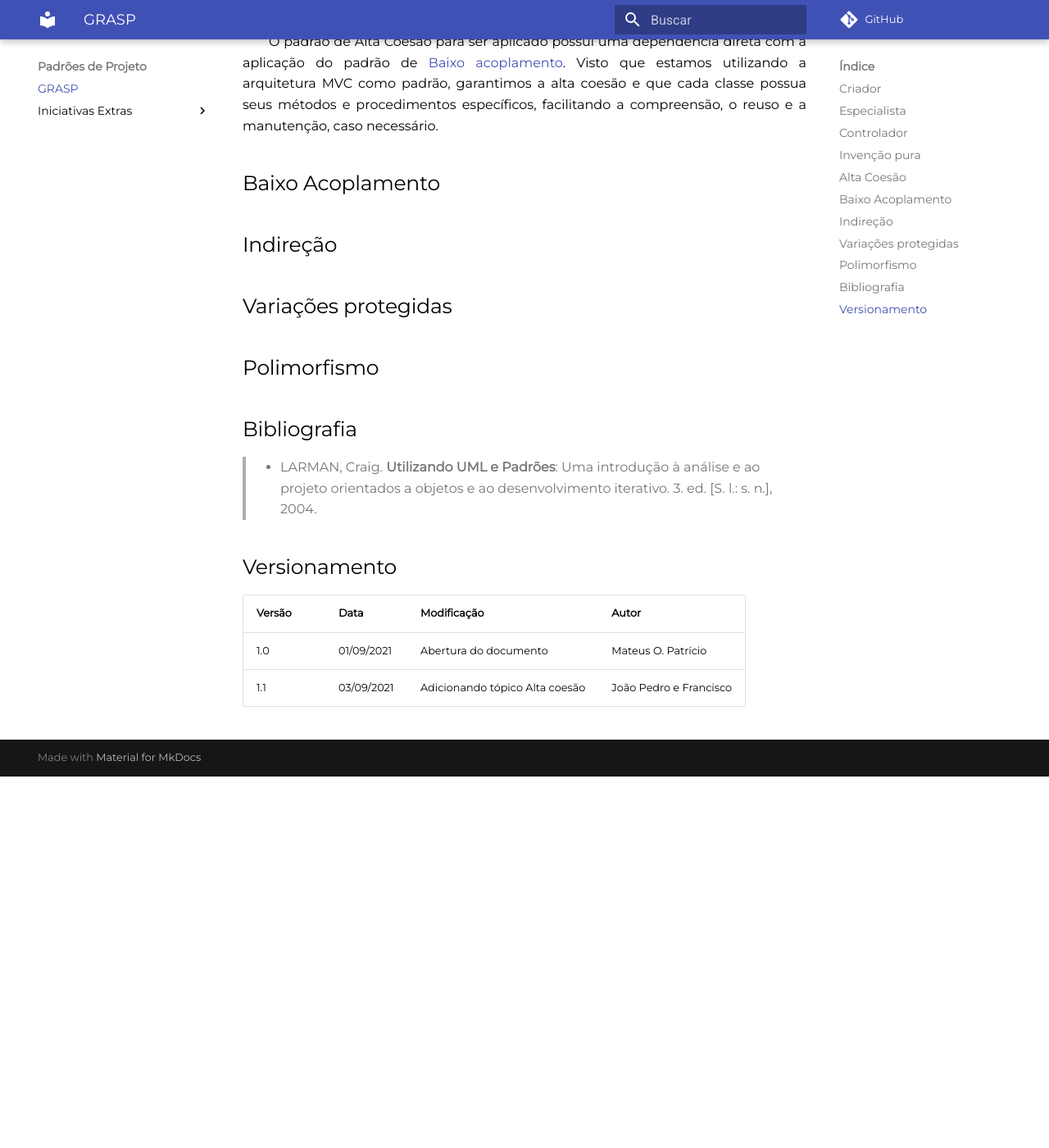
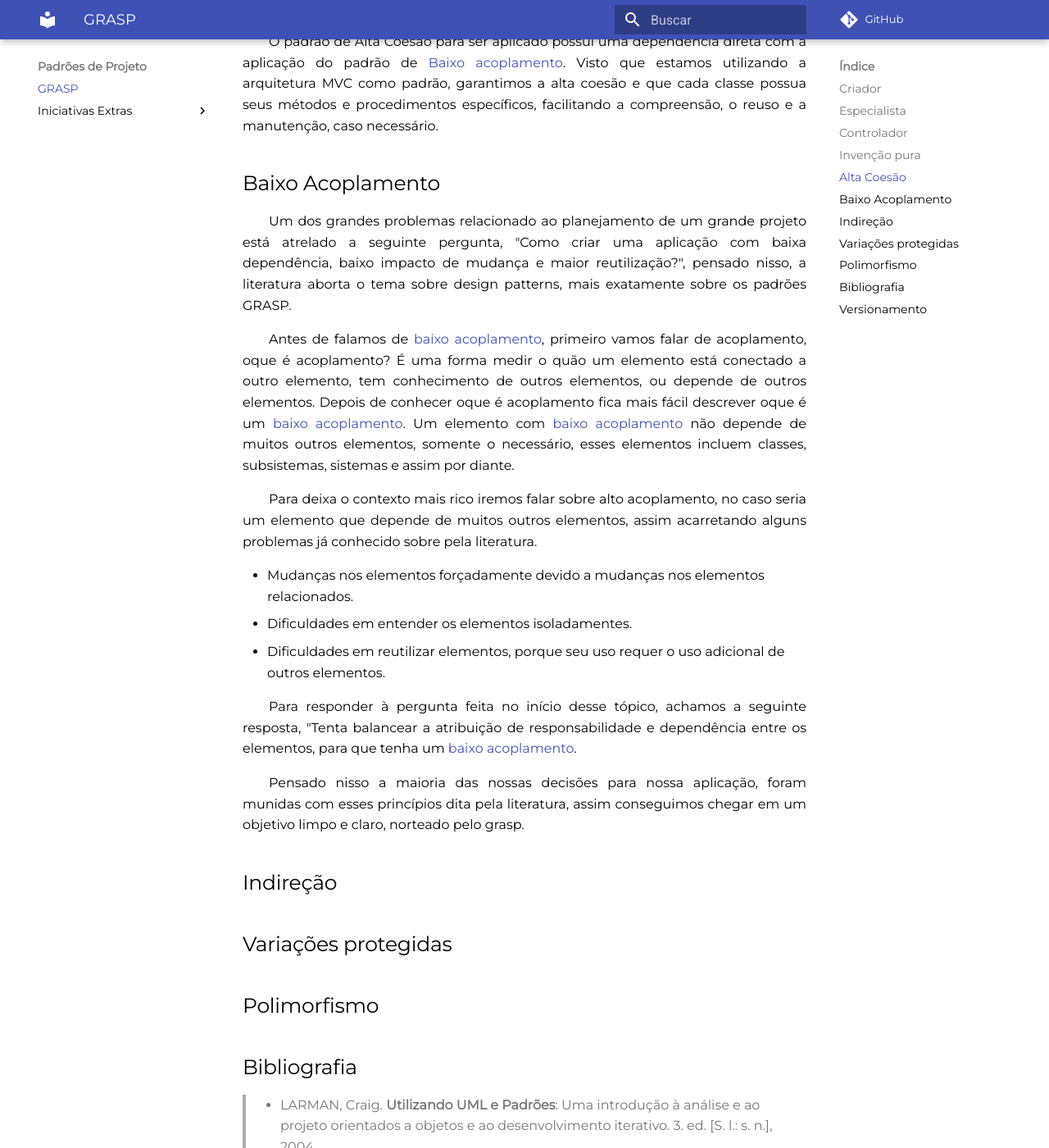
Before and after one commit to UnBArqDsw2021-1/2021.1_G6_Curumim, an MkDocs documentation site: the page built from docs/padroes-de-projeto/grasp.md, in a window 1280 px wide and 1400 px high, scrolled down 1089 px. Shown: the whole window at 82% size. Built offline with MkDocs 1.6.1 and Material for MkDocs 9.7.7, drawn with Linux system fonts in a browser that asks for light colours; comment, search, counter and statistics services are not loaded; before the commit the page ends 2036 px from its top, so only the background shows below that; some of the changed text lies outside the part shown.

Commit message:
doc(#131) Adicionando tópico de baixo acoplamento

```diff
--- a/docs/padroes-de-projeto/grasp.md
+++ b/docs/padroes-de-projeto/grasp.md
@@ -24,6 +24,20 @@ Padrões GRASP são uma ajuda na hora de entender como desenhar um software orie
 
 ## Baixo Acoplamento
 
+&emsp;&emsp;Um dos grandes problemas relacionado ao planejamento de um grande projeto está atrelado a seguinte pergunta, "Como criar uma aplicação com baixa dependência, baixo impacto de mudança e maior reutilização?", pensado nisso, a literatura aborta o tema sobre design patterns, mais exatamente sobre os padrões GRASP.
+
+&emsp;&emsp;Antes de falamos de [baixo acoplamento](#baixo-acoplamento), primeiro vamos falar de acoplamento, oque é acoplamento? É uma forma medir o quão um elemento está conectado a outro elemento, tem conhecimento de outros elementos, ou depende de outros elementos. Depois de conhecer  oque é acoplamento fica mais fácil descrever oque é um [baixo acoplamento](#baixo-acoplamento). Um elemento com [baixo acoplamento](#baixo-acoplamento) não depende de muitos outros elementos, somente o necessário, esses elementos incluem classes, subsistemas, sistemas e assim por diante.
+
+&emsp;&emsp;Para deixa o contexto mais rico iremos falar sobre alto acoplamento, no  caso seria um elemento que depende de muitos outros elementos, assim acarretando alguns problemas já conhecido sobre pela literatura.
+
+* Mudanças nos elementos forçadamente devido a mudanças nos elementos relacionados.
+* Dificuldades em entender os elementos isoladamentes.
+* Dificuldades em reutilizar elementos, porque seu uso requer o uso adicional de outros elementos.
+
+&emsp;&emsp;Para responder à pergunta feita no início desse tópico, achamos a seguinte resposta, "Tenta balancear a atribuição de responsabilidade e dependência entre os elementos, para que tenha um [baixo acoplamento](#baixo-acoplamento).
+
+&emsp;&emsp;Pensado nisso a maioria das nossas decisões para nossa aplicação, foram munidas com esses princípios dita pela literatura, assim conseguimos chegar em um objetivo limpo e claro, norteado pelo grasp.
+
 
 ## Indireção
 
@@ -44,4 +58,5 @@ Padrões GRASP são uma ajuda na hora de entender como desenhar um software orie
 | Versão | Data | Modificação | Autor |
 |--|--|--|--|
 |1.0|01/09/2021| Abertura do documento | Mateus O. Patrício |
-|1.1|03/09/2021| Adicionando tópico Alta coesão | João Pedro e Francisco |
+|1.1|03/09/2021| Adicionando tópico Alta coesão | João Pedro e Francisco Ferreira |
+|1.2|04/09/2021| Adicionando tópico de baixo acoplamento | Francisco Ferreira e João Pedro |
```
